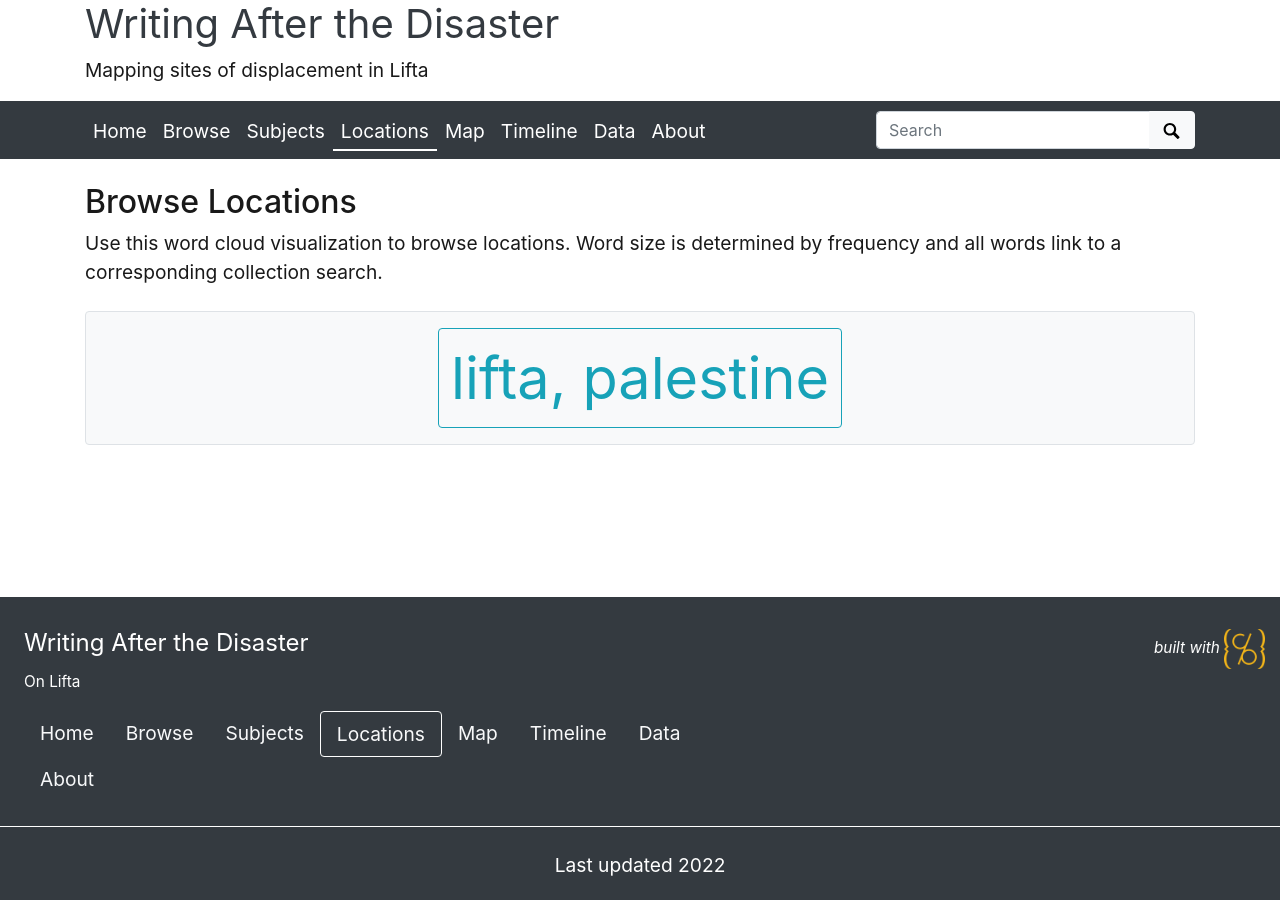
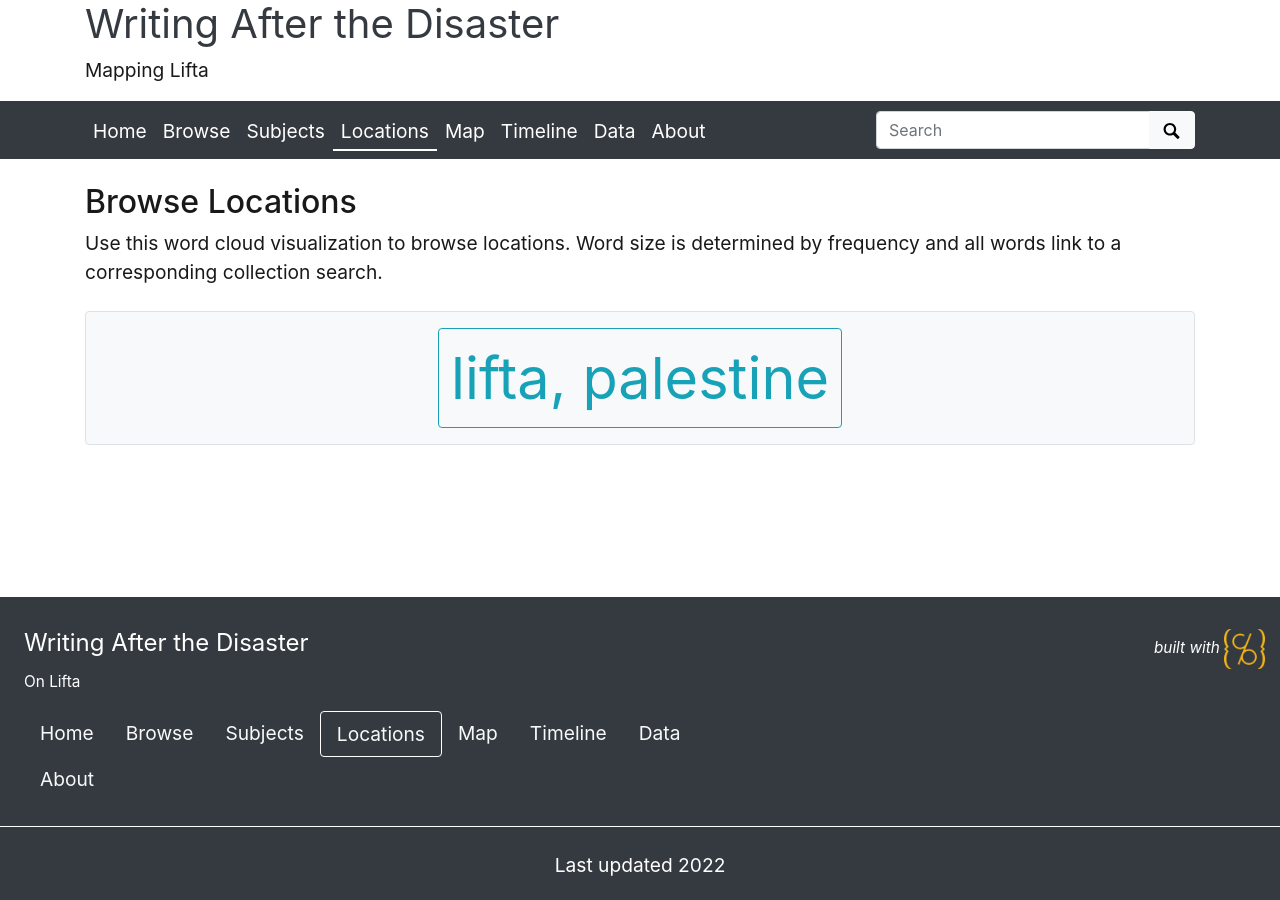
Before and after one commit to writingafterthedisaster/collection, a Jekyll site: the page built from pages/locations.md, in a window 1280 px wide. Built offline with Jekyll 4.4.1, drawn with Linux system fonts in a browser that asks for light colours.

Commit message:
Update _config.yml

```diff
--- a/_config.yml
+++ b/_config.yml
@@ -22,7 +22,7 @@ source-code: https://writingafterthedisaster.github.io/collection/
 # title of site appears in banner
 title: Writing After the Disaster
 # tagline, a short phrase that will appear throughout the site in the top banner
-tagline: Mapping sites of displacement in Lifta
+tagline: Mapping Lifta
 # description appears in meta tags and other locations
 # this description might appear in search result lists, keep around 160 characters max
 description: "On Lifta"
```
